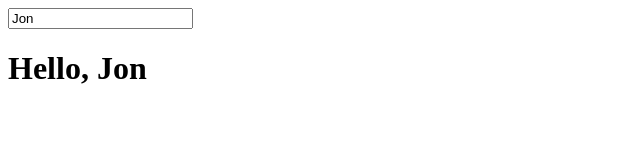
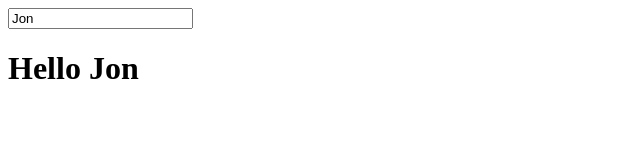
Before and after one commit to JonDmc/vuejs-app, a Vue app: page / in a window 1280 px wide. Shown: the top 160 px of the page, without its empty margins (0-640 px from the left). Built offline with nearby package versions, Linux system fonts and the light colour scheme.

Commit message:
computed and reactive state

```diff
--- a/src/App.vue
+++ b/src/App.vue
@@ -30,13 +30,25 @@ import HelloWorld from './components/HelloWorld.vue'
 </style> -->
 
 <script setup>
-import { ref } from 'vue';
+import { computed, reactive, ref } from 'vue';
 
-const name = ref('Jon')
-const greetings = `Hello, ${name}`
+// const name = ref('Jon')
+const data = reactive({
+  name: 'Jon'
+})
+console.log(data)
+
+const greetings = computed(() => {
+  console.log(data.name)
+  if (!data.name.length) {
+    return 'Who are you?'
+  }
+  return `Hello ${data.name}`
+})
 </script>
 
 <template>
-  <input type="text" v-model="name" />
-  <h1>Hello, {{ name }}</h1>
+  <input type="text" v-model="data.name" />
+  <!-- <h1>Hello, {{ name }}</h1> -->
+  <h1>{{ greetings }}</h1>
 </template>
```
